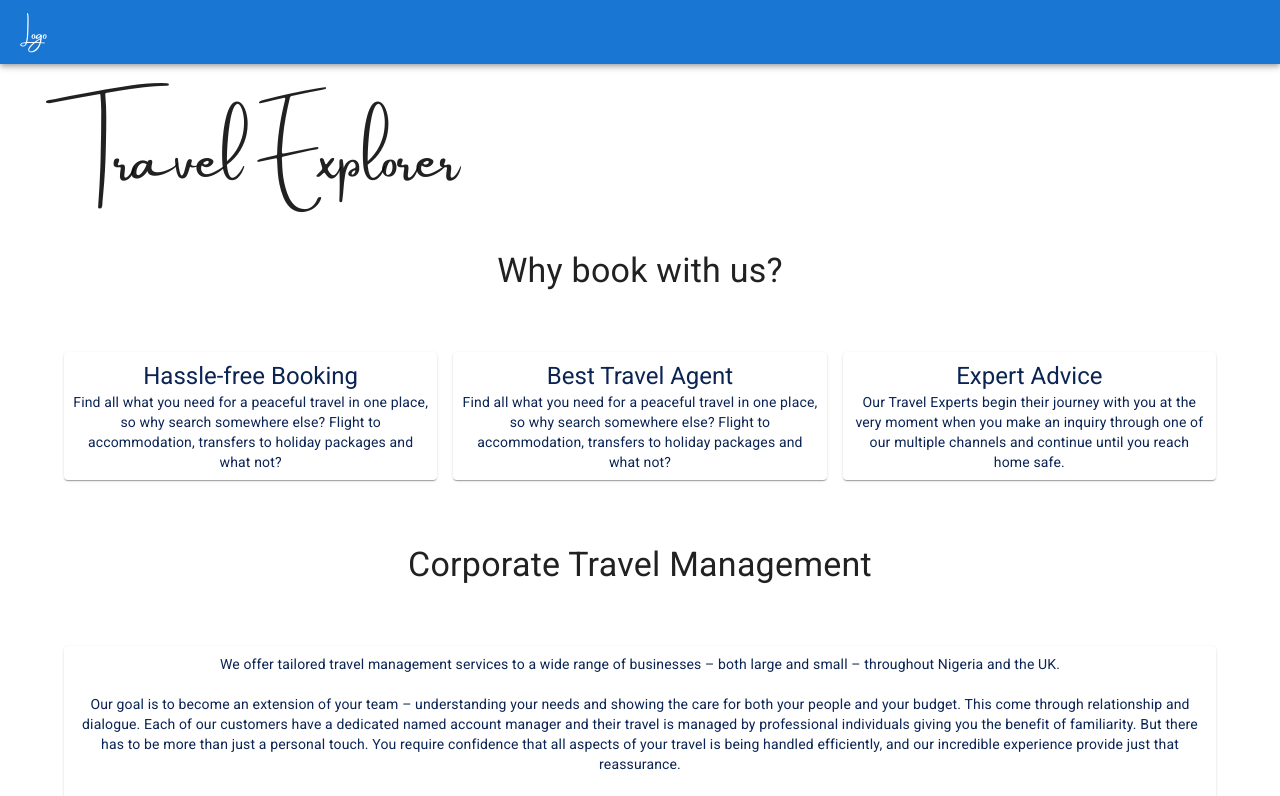
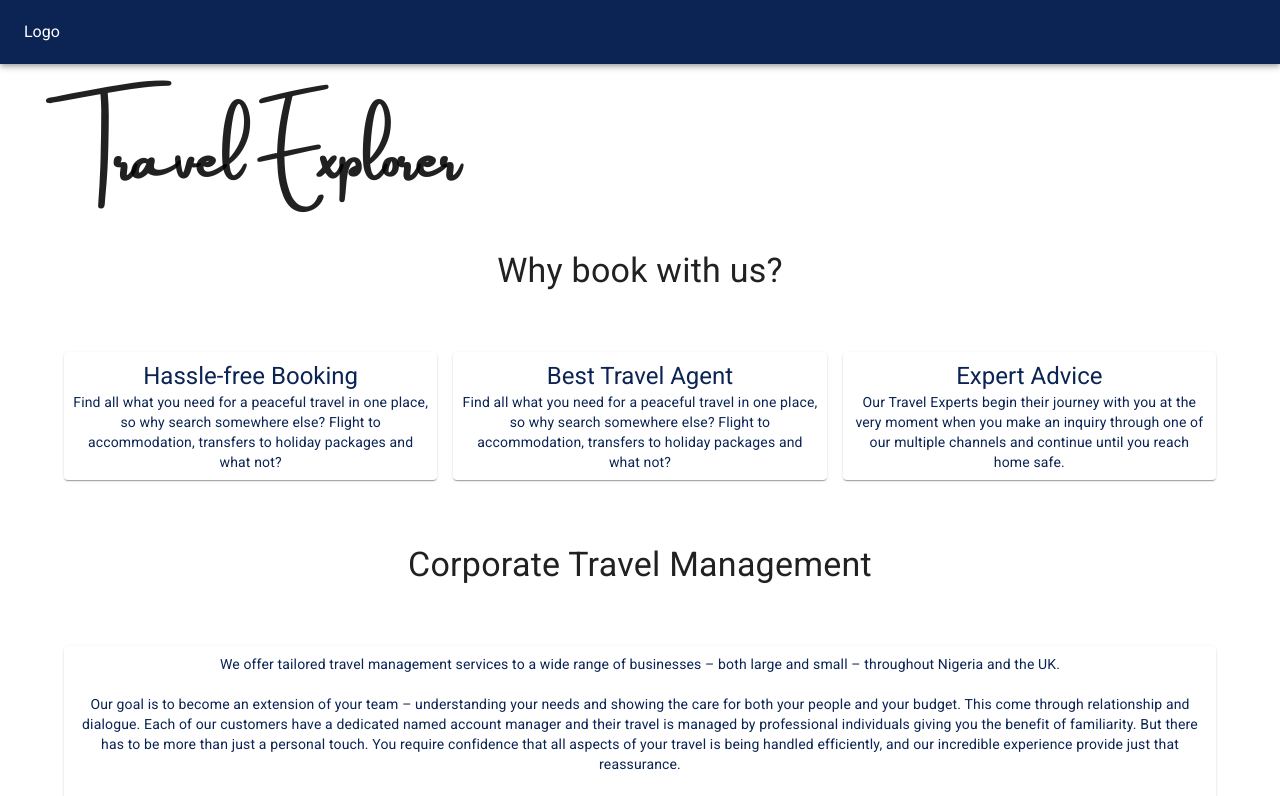
Before and after one commit to OxOneBeing/Travel-Explorer, a React (Create React App) app: page / in a window 1280 px wide. Shown: the top 796 px of the page. Built offline with nearby package versions, Linux system fonts and the light colour scheme; a web font is replaced by a local one.

Commit message:
Tried removing 'Item' borders

```diff
--- a/src/App.css
+++ b/src/App.css
@@ -37,3 +37,15 @@ header {
 .p-text {
   color: #0B2454;
 }
+
+.MuiAppBar-root {
+  background-color: var(--site-blue) !important;
+}
+
+.MuiToolbar-root {
+  font-family: 'Roboto' !important;
+}
+
+.MuiPaper-root {
+  border: 0 !important;
+}
--- a/src/App.js
+++ b/src/App.js
@@ -55,10 +55,12 @@ function App() {
             <Box
               sx={{
                 fontFamily: "amsterdamtwo_ttf",
-                padding: '50px 0 0 0',
+                padding: "50px 0 0 0",
               }}
             >
-              <Typography variant="h2">Travel Explorer</Typography>
+              <Typography variant="h2">
+                <strong>Travel Explorer</strong>
+              </Typography>
             </Box>
           </ThemeProvider>
         </Container>
```
